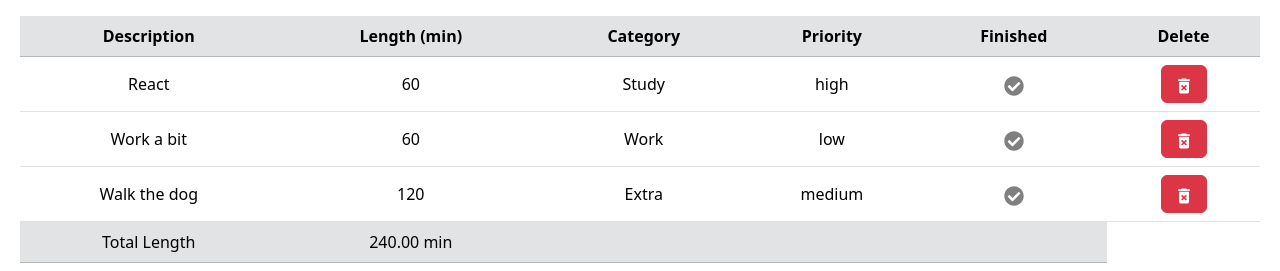
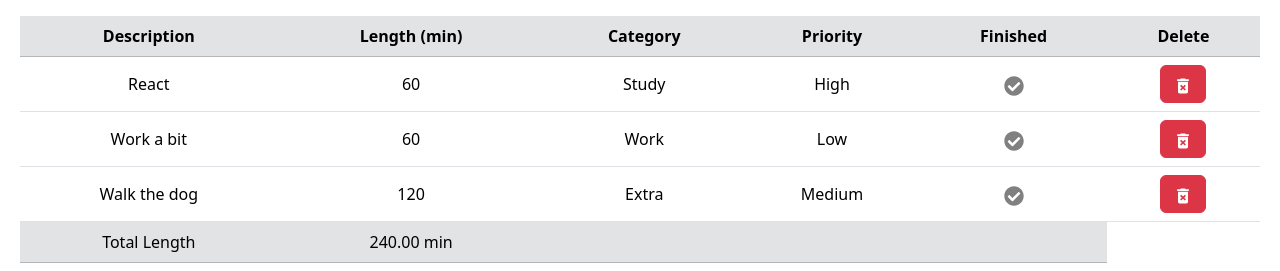
Before and after one commit to FAC29A/Chris_Alex_React, a React (Vite) app: page / in a window 1280 px wide. Shown: the part 597-868 px from the top of the page. Built offline with nearby package versions, Linux system fonts and the light colour scheme.

Commit message:
small tweak: updated priority names

```diff
--- a/src/App.tsx
+++ b/src/App.tsx
@@ -21,7 +21,7 @@ function App() {
 			description: 'React',
 			length: 60,
 			category: 'Study',
-			priority: 'high',
+			priority: 'High',
 			finished: false,
 		},
 		{
@@ -29,7 +29,7 @@ function App() {
 			description: 'Work a bit',
 			length: 60,
 			category: 'Work',
-			priority: 'low',
+			priority: 'Low',
 			finished: false,
 		},
 		{
@@ -37,7 +37,7 @@ function App() {
 			description: 'Walk the dog',
 			length: 120,
 			category: 'Extra',
-			priority: 'medium',
+			priority: 'Medium',
 			finished: false,
 		},
 	])
--- a/src/components/priorities.ts
+++ b/src/components/priorities.ts
@@ -1,3 +1,3 @@
-const priorities = ['OMG now!', 'high', 'medium', 'low', 'stretch goal'] as const
+const priorities = ['Urgent!', 'High', 'Medium', 'Low', 'meh..'] as const
 
 export default priorities
```
